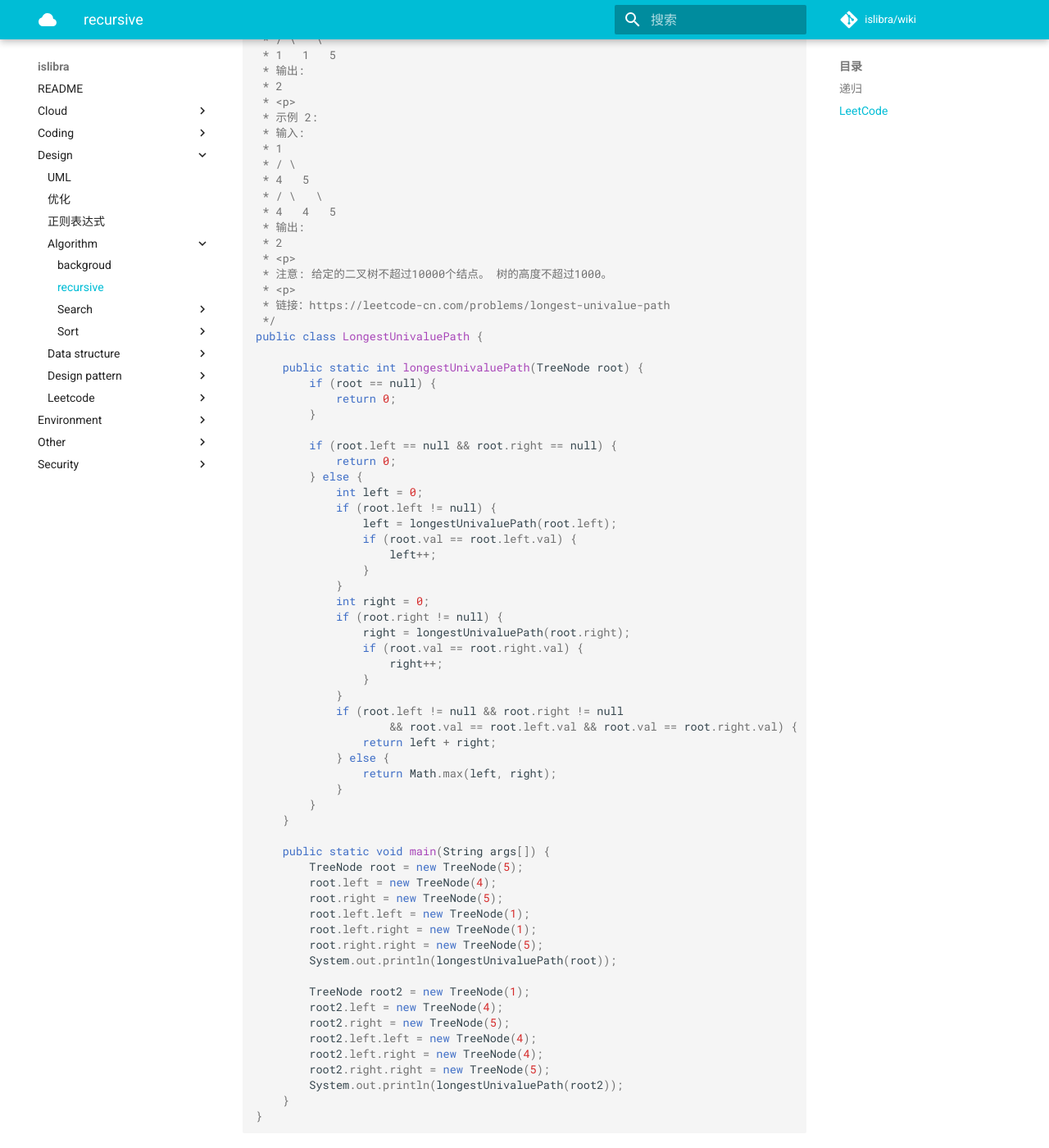
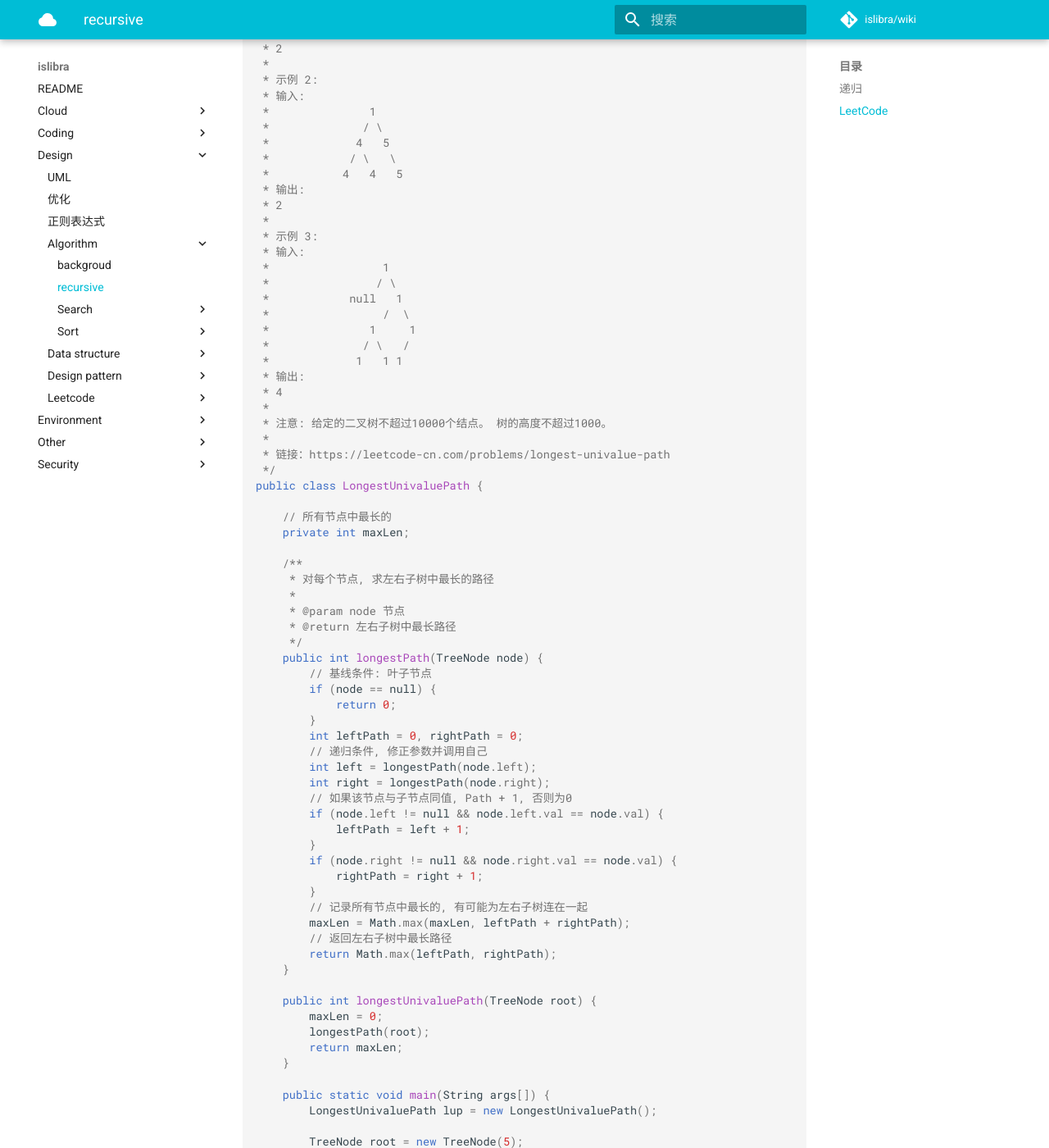
Before and after one commit to islibra/wiki, an MkDocs documentation site: the page built from docs/design/algorithm/recursive.md, in a window 1280 px wide and 1400 px high, scrolled down 1327 px. Shown: the whole window at 82% size. Built offline with MkDocs 1.6.1 and Material for MkDocs 9.7.7, drawn with Linux system fonts in a browser that asks for light colours; comment, search, counter and statistics services are not loaded; some of the changed text lies outside the part shown.

Commit message:
recursive

````diff
--- a/docs/design/algorithm/recursive.md
+++ b/docs/design/algorithm/recursive.md
@@ -48,75 +46,95 @@ public class TreeNode {
 
 /**
  * 687. 最长同值路径
- * <p>
+ *
  * 给定一个二叉树，找到最长的路径，这个路径中的每个节点具有相同值。 这条路径可以经过也可以不经过根节点。
  * 注意：两个节点之间的路径长度由它们之间的边数表示。
- * <p>
+ *
  * 示例 1:
  * 输入:
- * 5
- * / \
- * 4   5
- * / \   \
- * 1   1   5
+ *               5
+ *              / \
+ *             4   5
+ *            / \   \
+ *           1   1   5
  * 输出:
  * 2
- * <p>
+ *
  * 示例 2:
  * 输入:
- * 1
- * / \
- * 4   5
- * / \   \
- * 4   4   5
+ *               1
+ *              / \
+ *             4   5
+ *            / \   \
+ *           4   4   5
  * 输出:
  * 2
- * <p>
+ *
+ * 示例 3:
+ * 输入:
+ *                 1
+ *                / \
+ *            null   1
+ *                 /  \
+ *               1     1
+ *              / \   /
+ *             1   1 1
+ * 输出:
+ * 4
+ *
  * 注意: 给定的二叉树不超过10000个结点。 树的高度不超过1000。
- * <p>
+ *
  * 链接：https://leetcode-cn.com/problems/longest-univalue-path
  */
 public class LongestUnivaluePath {
 
-    public static int longestUnivaluePath(TreeNode root) {
-        if (root == null) {
+    // 所有节点中最长的
+    private int maxLen;
+
+    /**
+     * 对每个节点, 求左右子树中最长的路径
+     *
+     * @param node 节点
+     * @return 左右子树中最长路径
+     */
+    public int longestPath(TreeNode node) {
+        // 基线条件: 叶子节点
+        if (node == null) {
             return 0;
         }
+        int leftPath = 0, rightPath = 0;
+        // 递归条件, 修正参数并调用自己
+        int left = longestPath(node.left);
+        int right = longestPath(node.right);
+        // 如果该节点与子节点同值, Path + 1, 否则为0
+        if (node.left != null && node.left.val == node.val) {
+            leftPath = left + 1;
+        }
+        if (node.right != null && node.right.val == node.val) {
+            rightPath = right + 1;
+        }
+        // 记录所有节点中最长的, 有可能为左右子树连在一起
+        maxLen = Math.max(maxLen, leftPath + rightPath);
+        // 返回左右子树中最长路径
+        return Math.max(leftPath, rightPath);
+    }
 
-        if (root.left == null && root.right == null) {
-            return 0;
-        } else {
-            int left = 0;
-            if (root.left != null) {
-                left = longestUnivaluePath(root.left);
-                if (root.val == root.left.val) {
-                    left++;
-                }
-            }
-            int right = 0;
-            if (root.right != null) {
-                right = longestUnivaluePath(root.right);
-                if (root.val == root.right.val) {
-                    right++;
-                }
-            }
-            if (root.left != null && root.right != null
-                    && root.val == root.left.val && root.val == root.right.val) {
-                return left + right;
-            } else {
-                return Math.max(left, right);
-            }
-        }
+    public int longestUnivaluePath(TreeNode root) {
+        maxLen = 0;
+        longestPath(root);
+        return maxLen;
     }
 
     public static void main(String args[]) {
+        LongestUnivaluePath lup = new LongestUnivaluePath();
+
         TreeNode root = new TreeNode(5);
         root.left = new TreeNode(4);
         root.right = new TreeNode(5);
         root.left.left = new TreeNode(1);
         root.left.right = new TreeNode(1);
         root.right.right = new TreeNode(5);
-        System.out.println(longestUnivaluePath(root));
+        System.out.println(lup.longestUnivaluePath(root));
 
         TreeNode root2 = new TreeNode(1);
         root2.left = new TreeNode(4);
@@ -124,7 +142,17 @@ public class LongestUnivaluePath {
         root2.left.left = new TreeNode(4);
         root2.left.right = new TreeNode(4);
         root2.right.right = new TreeNode(5);
-        System.out.println(longestUnivaluePath(root2));
+        System.out.println(lup.longestUnivaluePath(root2));
+
+        TreeNode root3 = new TreeNode(1);
+        root3.left = null;
+        root3.right = new TreeNode(1);
+        root3.right.left = new TreeNode(1);
+        root3.right.right = new TreeNode(1);
+        root3.right.left.left = new TreeNode(1);
+        root3.right.left.right = new TreeNode(1);
+        root3.right.right.left = new TreeNode(1);
+        System.out.println(lup.longestUnivaluePath(root3));
     }
 }
 ```
````
Also changed, not shown: other parts of docs/design/algorithm/recursive.md (+3 -5 lines).
